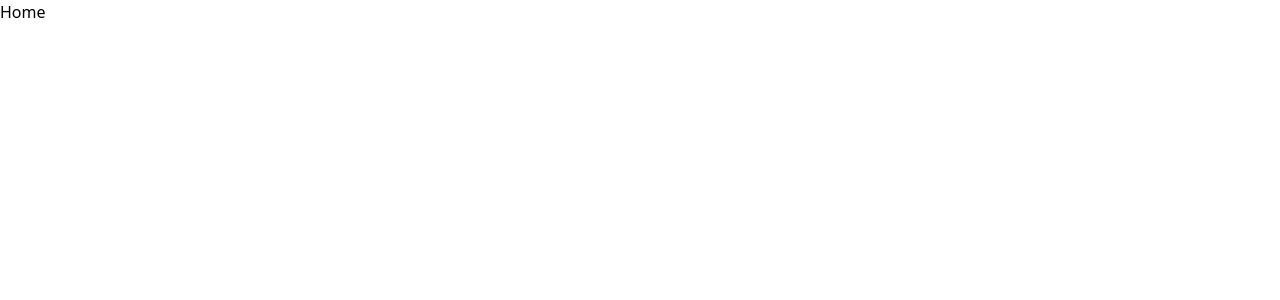
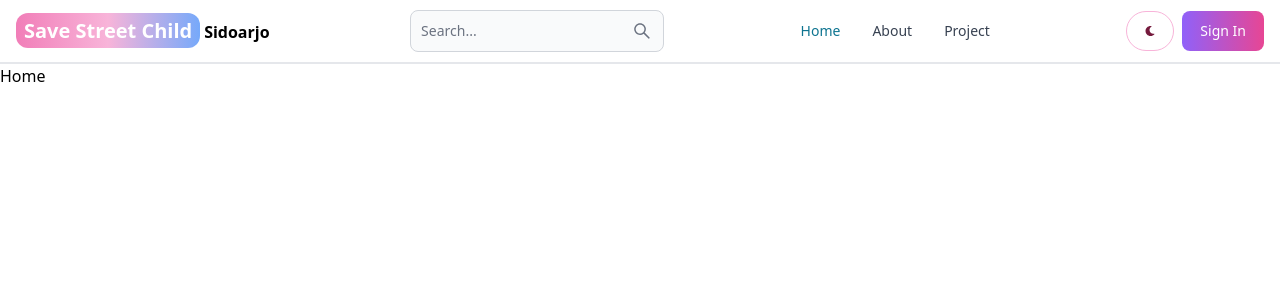
Before and after one commit to imamkoo/MERN-SSC, a React (Vite) app in the folder frontend/: page / in a window 1280 px wide. Shown: the top 300 px of the page. Built offline with nearby package versions, Linux system fonts and the light colour scheme.

Commit message:
update : Create the header section

```diff
--- a/frontend/package.json
+++ b/frontend/package.json
@@ -10,8 +10,10 @@
     "preview": "vite preview"
   },
   "dependencies": {
+    "flowbite-react": "^0.7.5",
     "react": "^18.2.0",
     "react-dom": "^18.2.0",
+    "react-icons": "^5.0.1",
     "react-router-dom": "^6.22.3"
   },
   "devDependencies": {
--- a/frontend/src/App.jsx
+++ b/frontend/src/App.jsx
@@ -1,4 +1,5 @@
 import { BrowserRouter, Route, Routes } from "react-router-dom";
+import Header from "./components/Header";
 import About from "./pages/About";
 import Dashboard from "./pages/Dashboard";
 import Home from "./pages/Home";
@@ -9,6 +10,7 @@
 export default function App() {
   return (
     <BrowserRouter>
+      <Header />
       <Routes>
         <Route path="/" element={<Home />} />
         <Route path="/about" element={<About />} />
--- /dev/null
+++ b/frontend/src/components/Header.jsx
@@ -0,0 +1,52 @@
+import { Button, Navbar, TextInput } from "flowbite-react";
+import { AiOutlineSearch } from "react-icons/ai";
+import { FaMoon } from "react-icons/fa";
+import { Link, useLocation } from "react-router-dom";
+
+export default function Header() {
+  const path = useLocation().pathname;
+  return (
+    <Navbar className="border-b-2">
+      <Link
+        to="/"
+        className="self-center whitespace-nowrap text-sm sm:text-xl font-semibold dark:text-white"
+      >
+        <span className="px-2 py-1 bg-gradient-to-r from-pink-400 via-pink-300 to-blue-400 rounded-xl text-white">
+          Save Street Child
+        </span>
+        <span className="text-base px-1">Sidoarjo</span>
+      </Link>
+      <form>
+        <TextInput
+          type="text"
+          placeholder="Search..."
+          rightIcon={AiOutlineSearch}
+          className="hidden lg:inline"
+        ></TextInput>
+      </form>
+      <Button className="w-12 h-10 lg:hidden" color="pink" pill>
+        <AiOutlineSearch />
+      </Button>
+      <div className="flex gap-2 md:order-2">
+        <Button className="w-12 h-10 hidden sm:inline" color="pink" pill>
+          <FaMoon />
+        </Button>
+        <Link to="/sign-in">
+          <Button gradientDuoTone="purpleToPink">Sign In</Button>
+        </Link>
+        <Navbar.Toggle />
+      </div>
+      <Navbar.Collapse>
+        <Navbar.Link active={path === "/"} as={"div"} color="blue">
+          <Link to="/">Home</Link>
+        </Navbar.Link>
+        <Navbar.Link active={path === "/about"} as={"div"}>
+          <Link to="/about">About</Link>
+        </Navbar.Link>
+        <Navbar.Link active={path === "/projects"} as={"div"}>
+          <Link to="/projects">Project</Link>
+        </Navbar.Link>
+      </Navbar.Collapse>
+    </Navbar>
+  );
+}
--- a/frontend/tailwind.config.js
+++ b/frontend/tailwind.config.js
@@ -1,8 +1,13 @@
 /** @type {import('tailwindcss').Config} */
 export default {
-  content: ["./index.html", "./src/**/*.{js,ts,jsx,tsx}"],
+  content: [
+    "./index.html",
+    "./src/**/*.{js,ts,jsx,tsx}",
+    "node_modules/flowbite-react/lib/esm/**/*.js",
+  ],
   theme: {
     extend: {},
   },
-  plugins: [],
+  // eslint-disable-next-line no-undef
+  plugins: [require("flowbite/plugin")],
 };
```
Also changed, not shown: 1 other file (tests, documents, lock files or other folders).
